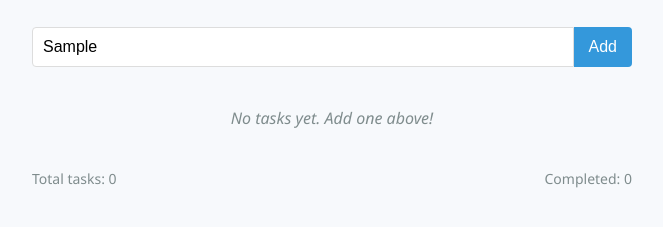
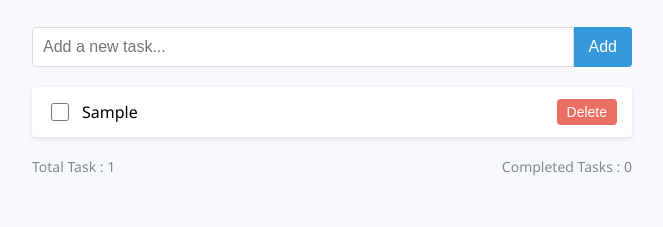
Before and after one commit to virat-sr/Chai-Code, a website: page Projects in js/Challenge 1 to 5/challenge-4/index.html in a window 1280 px wide. Both pictures are taken after typing "Sample" into the empty fields and a click on the button "Add". Shown: the part 87-314 px from the top of the page, without its empty margins (308-971 px from the left). Drawn offline with Linux system fonts and the light colour scheme.

Commit message:
challenge 4 completed

```diff
--- a/Projects in js/Challenge 1 to 5/challenge-4/app.js
+++ b/Projects in js/Challenge 1 to 5/challenge-4/app.js
@@ -1,3 +1,98 @@
 /**
  * Write your challenge solution here
  */
+// 1. Select DOM Elements
+const taskForm = document.querySelector('.task-form');
+const taskInput = document.querySelector('.task-input');
+const taskList = document.querySelector('.task-list');
+const emptyList = document.querySelector('.empty-list');
+const totalTasksSpan = document.getElementById('totalTasks');
+const completedTasksSpan = document.getElementById('completedTasks');
+
+// 2. Initialize task array to store tasks
+let tasks = [];
+
+// 3. Function to create a new task
+function createTask(taskText) {
+    return {
+        id: Date.now(), //unique id krenge
+        text: taskText,
+        completed: false
+    };
+}
+
+// 4. Function to render task item
+function createTaskElement(task) {
+    const li = document.createElement('li');
+    li.className = `task-item ${task.completed ? 'completed' : ''}`;
+    li.dataset.id = task.id;
+
+    li.innerHTML = `
+        <input type="checkbox" class="complete-checkbox" ${task.completed ? 'checked' : ''}>
+        <span class="task-text">${task.text}</span>
+        <button class="delete-button">Delete</button>
+    `;
+    //Custom element banaya hai jaise dropdown banaya tha project mei
+
+    return li;
+}
+
+// 5. Function to update task statistics
+function updateStats() {
+    //Updates calclulations here
+    //Project mei useEffect mei likh diya tha
+    //Always make a function
+    //API call k liye useEffect , sideEffect trigger k liye
+    const totalTasks = tasks.length;
+    const completedTasks = tasks.filter(task => task.completed).length;
+
+    totalTasksSpan.textContent = `Total Task : ${totalTasks}`;
+    completedTasksSpan.textContent = `Completed Tasks : ${completedTasks}`;
+
+    // Toggle empty list message
+    //Displays ka Concept :
+    /**
+     * Block:
+     * Inline:
+     * None:
+     */
+    emptyList.style.display = totalTasks === 0 ? 'block' : 'none';
+}
+
+// 6. Event Listeners
+taskForm.addEventListener('click', (e) => {
+    const taskText = taskInput.value.trim();
+
+    if (taskText) {
+        const newTask = createTask(taskText);
+        tasks.push(newTask);
+        taskList.appendChild(createTaskElement(newTask));
+
+        // Reset input and update stats
+        taskInput.value = '';
+        updateStats();
+    }
+});
+
+// 7. Handle task completion and deletion
+taskList.addEventListener('click', (e) => {
+    //GPT ne Submit kyu bola, and default behaviour of button kya hai ?
+    //EXplore and answer here
+    const taskItem = e.target.closest('.task-item');
+    if (!taskItem) return;
+
+    const taskId = Number(taskItem.dataset.id);
+    const taskIndex = tasks.findIndex(task => task.id === taskId);
+
+    if (e.target.classList.contains('delete-button')) {
+        // Handle deletion
+        tasks.splice(taskIndex, 1);  //
+        taskItem.remove();
+        updateStats();
+    } else if (e.target.classList.contains('complete-checkbox')) {
+        // Handle completion
+        tasks[taskIndex].completed = e.target.checked;
+        taskItem.classList.toggle('completed');
+        updateStats();
+    }
+});
--- a/Projects in js/Challenge 1 to 5/challenge-4/index.html
+++ b/Projects in js/Challenge 1 to 5/challenge-4/index.html
@@ -27,5 +27,6 @@
       <span id="totalTasks">Total tasks: 0</span>
       <span id="completedTasks">Completed: 0</span>
     </div>
+    <script src="app.js"></script>
   </body>
 </html>
```
